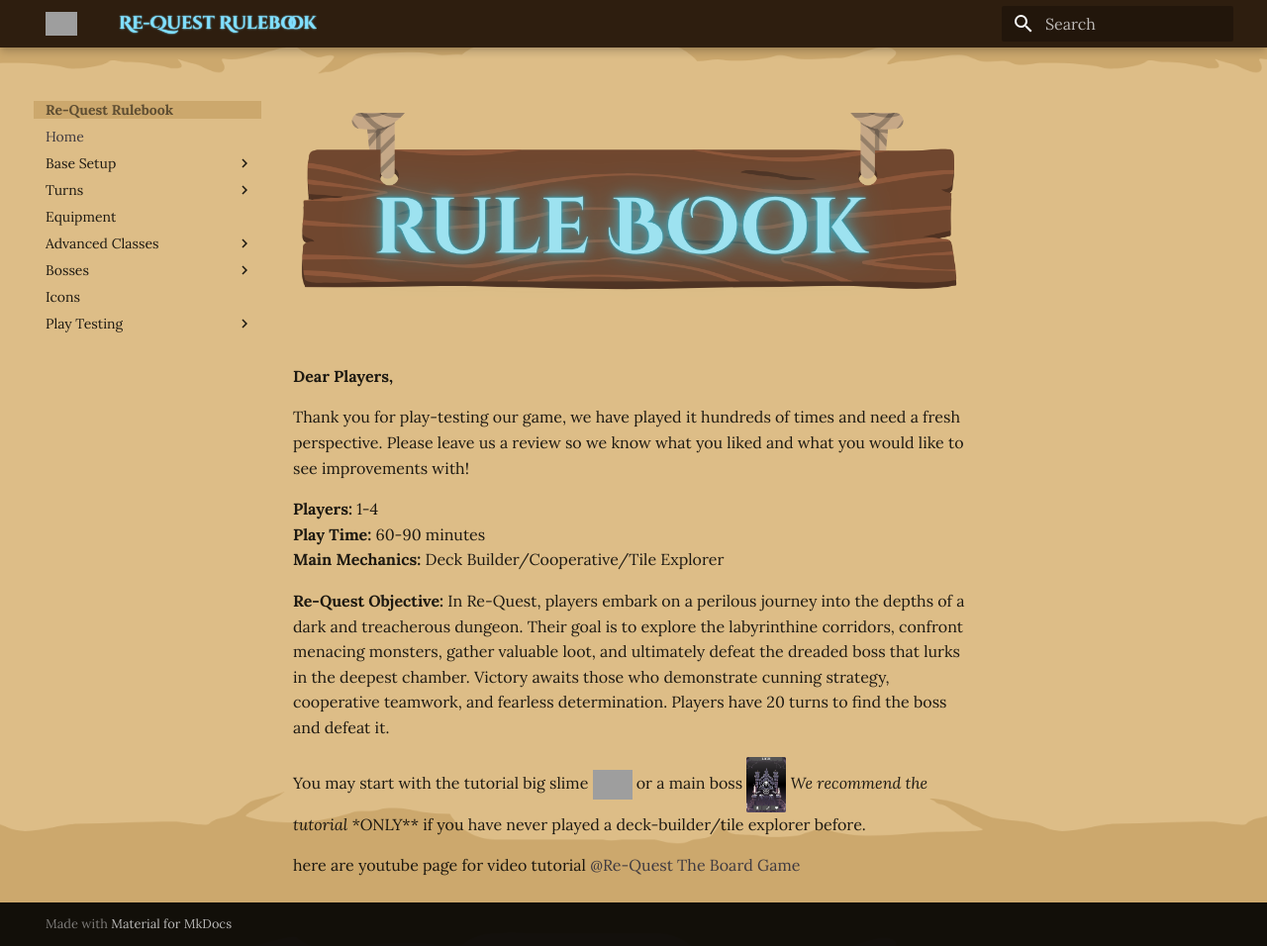
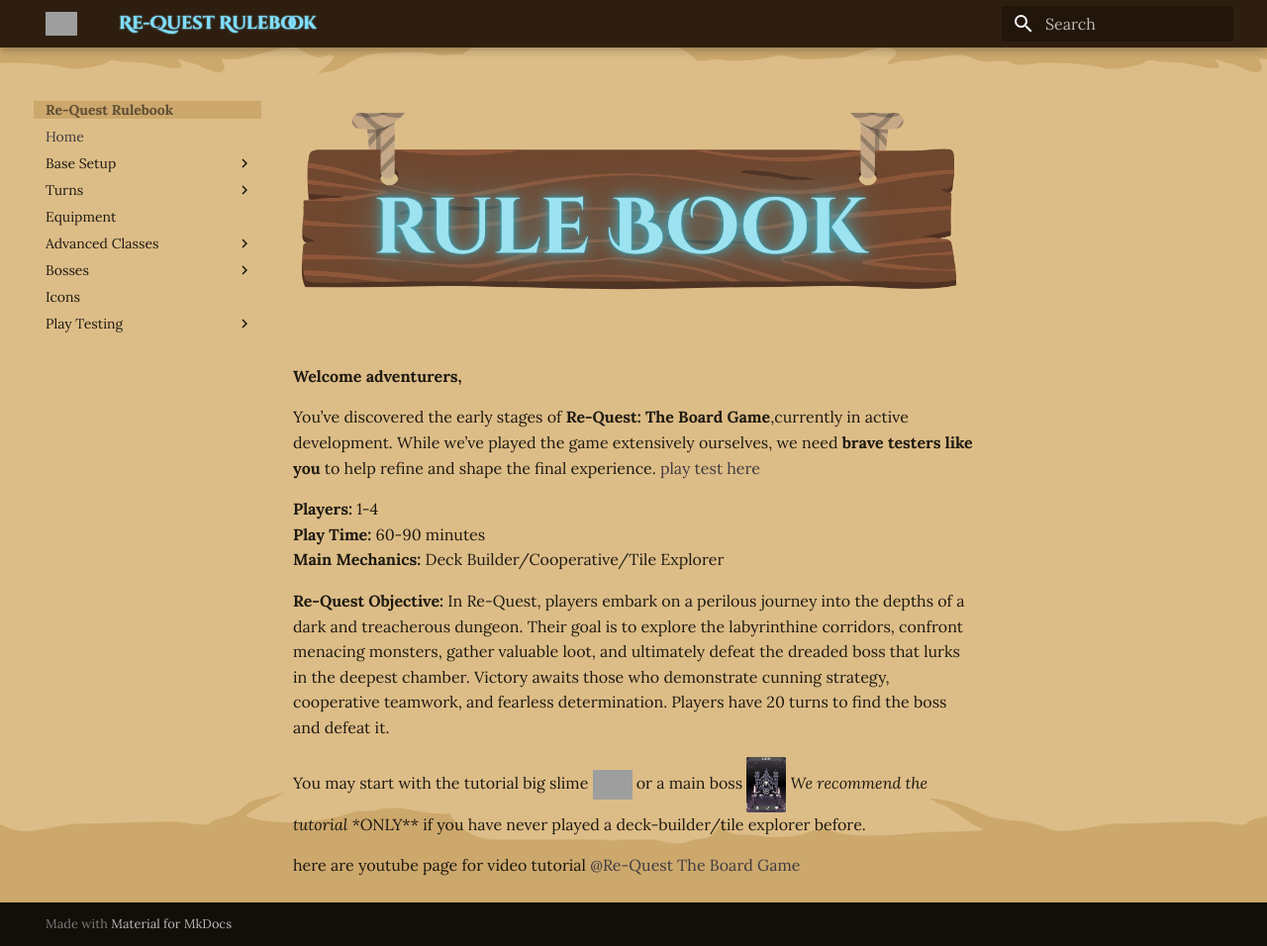
Before and after one commit to ReQuestTheBoardGame/Rulebook, an MkDocs documentation site: the page built from docs/home.md, in a window 1280 px wide and 956 px high. Shown: the whole window at 99% size. Built offline with MkDocs 1.6.1 and Material for MkDocs 9.7.7, drawn with Linux system fonts in a browser that asks for light colours; grey boxes are pictures that could not be loaded.

Commit message:
play testing page

```diff
--- a/docs/home.md
+++ b/docs/home.md
@@ -2,9 +2,10 @@
 <img src="/Rulebook/images/paper%20header.png" alt="Paper Header" style="width:100%; max-width:800px;">
 #
 
-**Dear Players,**
+**Welcome adventurers,**
 
-Thank you for play-testing our game, we have played it hundreds of times and need a fresh perspective. Please leave us a review so we know what you liked and what you would like to see improvements with!
+You’ve discovered the early stages of **Re-Quest: The Board Game**,currently in active development. While we’ve played the game extensively ourselves, we need **brave testers like you** to help refine and shape the final experience.
+[play test here](/Rulebook/play-testing.html)
 
 **Players:** 1-4
 **Play Time:** 60-90 minutes
--- a/mkdocs.yml
+++ b/mkdocs.yml
@@ -43,3 +43,4 @@
   - Play Testing:
       - PDFs: pdf.md
       - Tabletop Simulater: tts.md
+      - Play Testing: play-testing.md
```
Also changed, not shown: docs/play-testing.md (added, +40 -0 lines).
